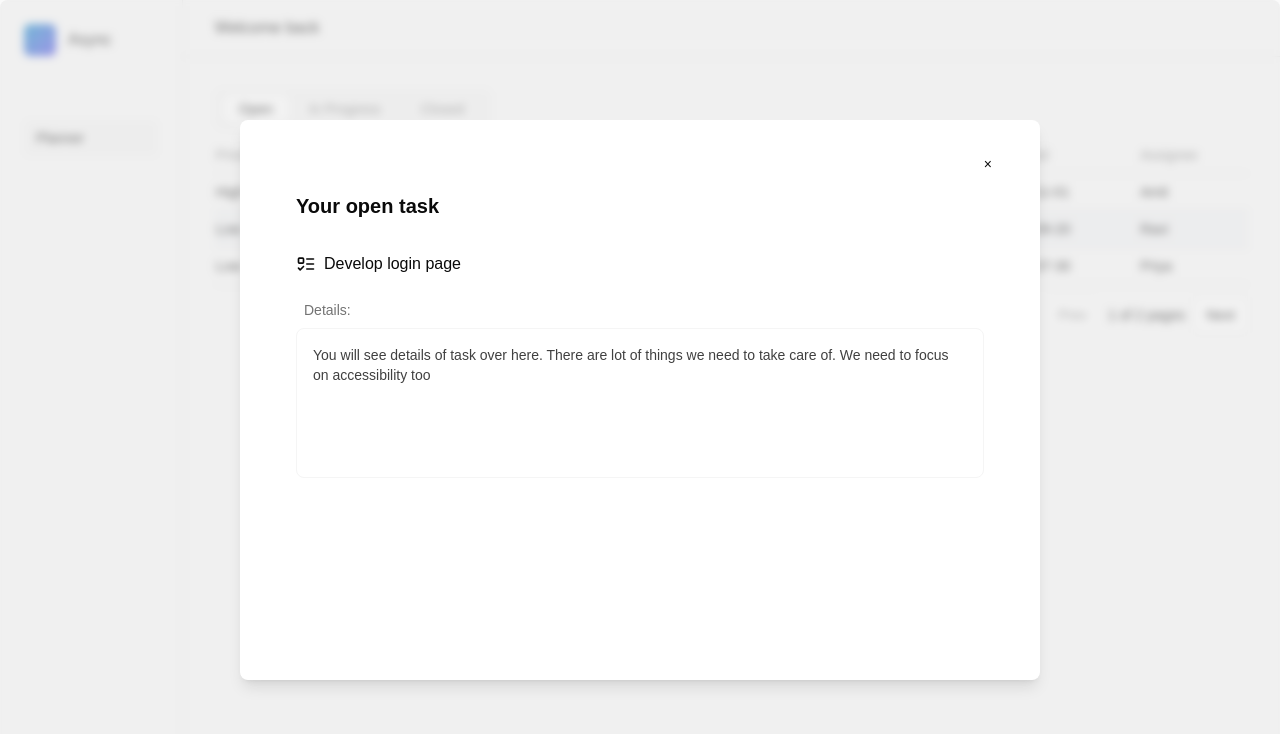
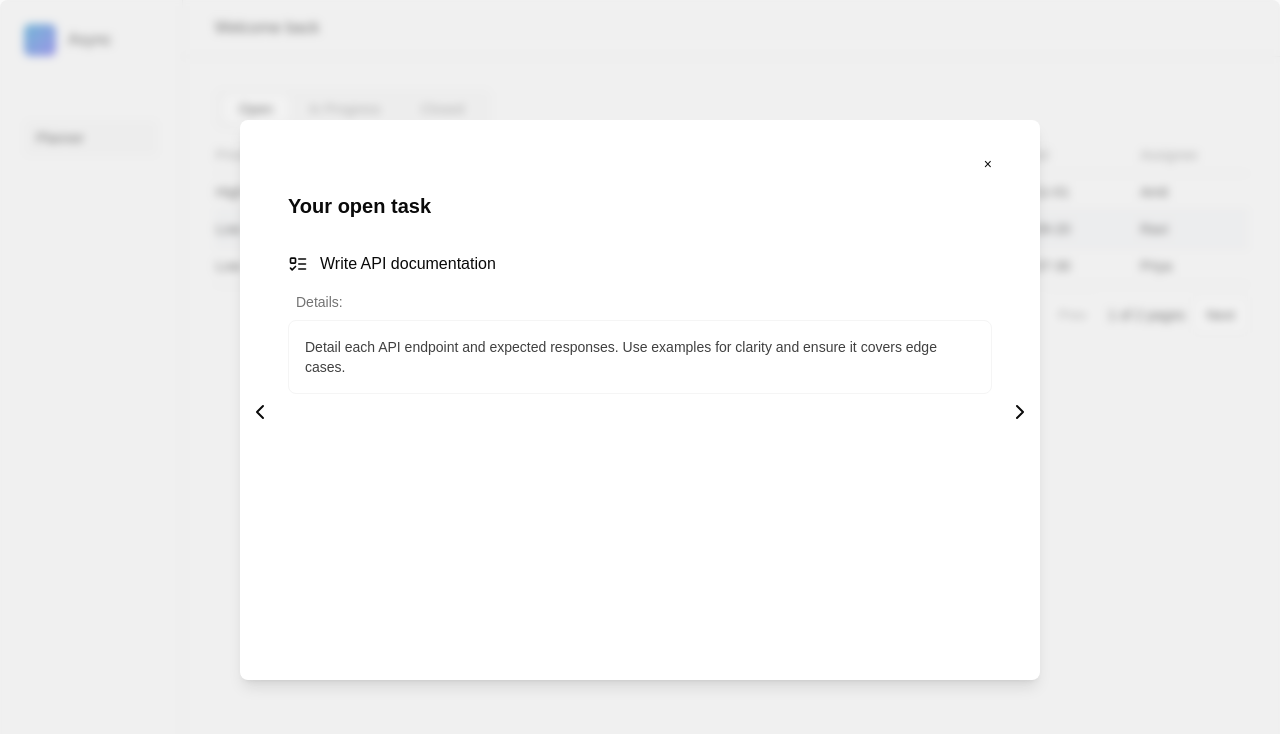
Before and after one commit to amittam104/async, a Next.js app: page /workspace in a window 1280 px wide. Both pictures are taken after a click on the element 731 px from the left and 229 px from the top of the page. Shown: the top 734 px of the page. Built offline with nearby package versions, Linux system fonts and the light colour scheme.

Commit message:
chore: task travering in modal

```diff
--- a/components/PlannerTables.jsx
+++ b/components/PlannerTables.jsx
@@ -1,7 +1,7 @@
 import { useEffect, useRef, useState } from "react";
 import { Button } from "./ui/button";
 import Modal from "./Modal";
-import { ListTodo } from "lucide-react";
+import { ChevronLeft, ChevronRight, ListTodo } from "lucide-react";
 
 const plannerData = [
   {
@@ -14,7 +14,7 @@ const plannerData = [
     created: "2024-11-01",
     assignee: "Amit",
     details:
-      "You will see details of task over here. There are lot of things we need to take care of. We need to focus on accessibility too",
+      "You will see details of the task over here. There are a lot of things we need to take care of. We need to focus on accessibility too.",
   },
   {
     id: 2,
@@ -25,6 +25,8 @@ const plannerData = [
     dueDate: "2024-12-05",
     created: "2024-10-10",
     assignee: "Priya",
+    details:
+      "This bug affects the layout on mobile devices. Ensure alignment fixes are compatible across screen sizes.",
   },
   {
     id: 3,
@@ -35,6 +37,8 @@ const plannerData = [
     dueDate: "2024-11-15",
     created: "2024-09-20",
     assignee: "Ravi",
+    details:
+      "Detail each API endpoint and expected responses. Use examples for clarity and ensure it covers edge cases.",
   },
   {
     id: 4,
@@ -45,6 +49,8 @@ const plannerData = [
     dueDate: "2024-12-12",
     created: "2024-08-25",
     assignee: "Amit",
+    details:
+      "Integrate Stripe as the payment gateway. Ensure proper error handling and support for multiple currencies.",
   },
   {
     id: 5,
@@ -55,6 +61,8 @@ const plannerData = [
     dueDate: "2024-12-10",
     created: "2024-07-30",
     assignee: "Priya",
+    details:
+      "Update README to reflect recent changes. Include installation instructions and major feature descriptions.",
   },
   {
     id: 6,
@@ -65,6 +73,8 @@ const plannerData = [
     dueDate: "2024-11-25",
     created: "2024-06-22",
     assignee: "Ravi",
+    details:
+      "Design the user dashboard with responsiveness in mind. Include analytics and user activity overview sections.",
   },
   {
     id: 7,
@@ -75,6 +85,8 @@ const plannerData = [
     dueDate: "2024-12-15",
     created: "2024-08-05",
     assignee: "Ankit",
+    details:
+      "Implement CI/CD pipeline with GitHub Actions. Ensure automated tests run and deployments to staging are smooth.",
   },
   {
     id: 8,
@@ -85,6 +97,8 @@ const plannerData = [
     dueDate: "2024-11-18",
     created: "2024-09-10",
     assignee: "Priya",
+    details:
+      "Refactor homepage for better performance. Focus on reducing render times and optimizing image loading.",
   },
   {
     id: 9,
@@ -95,6 +109,8 @@ const plannerData = [
     dueDate: "2024-12-20",
     created: "2024-10-01",
     assignee: "Ravi",
+    details:
+      "Implement secure user authentication with password encryption. Allow login via email and social accounts.",
   },
   {
     id: 10,
@@ -105,6 +121,8 @@ const plannerData = [
     dueDate: "2024-12-25",
     created: "2024-07-15",
     assignee: "Amit",
+    details:
+      "Fix issues with layout shifting on smaller screens. Verify that padding and margins are responsive.",
   },
   {
     id: 11,
@@ -115,6 +133,8 @@ const plannerData = [
     dueDate: "2024-11-30",
     created: "2024-09-05",
     assignee: "Priya",
+    details:
+      "Implement search with filters by date and priority. Optimize for fast performance on large data sets.",
   },
   {
     id: 12,
@@ -125,6 +145,8 @@ const plannerData = [
     dueDate: "2024-11-10",
     created: "2024-08-20",
     assignee: "Ankit",
+    details:
+      "Update all project dependencies to their latest versions. Test compatibility and resolve breaking changes.",
   },
   {
     id: 13,
@@ -135,6 +157,8 @@ const plannerData = [
     dueDate: "2024-12-05",
     created: "2024-10-12",
     assignee: "Ravi",
+    details:
+      "Build a file upload feature supporting various formats. Ensure large files are uploaded with error handling.",
   },
   {
     id: 14,
@@ -145,6 +169,8 @@ const plannerData = [
     dueDate: "2024-12-10",
     created: "2024-09-30",
     assignee: "Amit",
+    details:
+      "Resolve connection issues with the database. Check for connection pooling and optimize connection limits.",
   },
   {
     id: 15,
@@ -155,6 +181,8 @@ const plannerData = [
     dueDate: "2024-11-28",
     created: "2024-06-10",
     assignee: "Priya",
+    details:
+      "Optimize CSS to improve mobile performance. Minify CSS files and reduce unused styles for faster load times.",
   },
 ];
 
@@ -162,6 +190,7 @@ export function OpenTaskTable() {
   const rowRef = useRef([]);
   const [currentPage, setCurrentPage] = useState(1);
   const [isModalOpen, setIsModalOpen] = useState(false);
+  const [taskIndexModal, setTaskIndexModal] = useState();
   const itemsPerPage = 3;
 
   const indexOfLastItemOnPage = currentPage * itemsPerPage;
@@ -204,15 +233,49 @@ export function OpenTaskTable() {
     if (e.key === "ArrowUp" && i > 0) {
       rowRef?.current[i - 1]?.focus();
     }
+
+    if (e.key === "Enter") {
+      setIsModalOpen(true);
+      setTaskIndexModal(i);
+    }
+
+    if (e.key === "Escape") {
+      setIsModalOpen(false);
+    }
+
+    // handle modal traversing with key down
+    if (e.key === "ArrowRight") {
+      if (openPlannerData.length <= taskIndexModal + 1) return;
+      setTaskIndexModal((taskIndex) => taskIndex + 1);
+    }
+
+    if (e.key === "ArrowLeft") {
+      if (taskIndexModal === 0) return;
+      setTaskIndexModal((i) => i - 1);
+    }
   }
 
-  // handle Modal toggle
+  // handle task modal toggle
   function handleModalClose() {
     setIsModalOpen(false);
   }
 
-  function handleModalOpen() {
+  function handleModalOpen(taskIndex) {
     setIsModalOpen(true);
+    setTaskIndexModal(taskIndex);
+  }
+
+  // Handle task modal traversing
+  function handleModalTaskLeft() {
+    if (taskIndexModal === 0) return;
+    setTaskIndexModal((i) => {
+      i - 1;
+    });
+  }
+
+  function handleModalTaskRight() {
+    if (openPlannerData.length <= taskIndexModal + 1) return;
+    setTaskIndexModal((taskIndex) => taskIndex + 1);
   }
 
   return (
@@ -249,7 +312,7 @@ export function OpenTaskTable() {
                 key={row.id}
                 ref={(el) => (rowRef.current[i] = el)}
                 onKeyDown={(e) => handleKeyDown(e, i)}
-                onClick={handleModalOpen}
+                onClick={() => handleModalOpen(i)}
                 tabIndex="0"
                 className="focus:outline-none focus:bg-gray-100 text-center border-b py-2"
               >
@@ -305,18 +368,42 @@ export function OpenTaskTable() {
       </div>
 
       <Modal isOpen={isModalOpen} onClose={handleModalClose}>
-        <h2 className="ml-6 text-xl font-semibold mb-8">
-          Your {currentData.find((row, i) => row.id === 1).status} task
+        <h2 className="ml-4 text-xl font-semibold mb-8">
+          Your{" "}
+          {
+            plannerData
+              .filter((row, i) => row.status === "open")
+              .find((row, i) => i === taskIndexModal)?.status
+          }{" "}
+          task
         </h2>
-        <div className="px-6">
-          <h3 className="text-md font-medium mb-6 flex items-center">
-            <ListTodo className="w-5 mr-2" />
-            {currentData.find((row, i) => row.id === 1).name}
+        <div className="px-4">
+          <h3 className="text-md font-medium mb-4 flex items-center">
+            <ListTodo className="w-5 mr-3" />
+            {
+              plannerData
+                .filter((row, i) => row.status === "open")
+                .find((row, i) => i === taskIndexModal)?.name
+            }
           </h3>
 
           <p className="ml-2 mb-2 text-sm text-neutral-500">Details:</p>
-          <div className="w-full border border-neutral-100 rounded-lg h-full py-4 px-4 text-sm text-neutral-700">
-            {currentData.find((row, i) => row.id === 1).details}
+          <div className="w-full border border-neutral-100 rounded-lg  py-4 px-4 text-sm text-neutral-700">
+            {
+              plannerData
+                .filter((row, i) => row.status === "open")
+                .find((row, i) => i === taskIndexModal)?.details
+            }
+          </div>
+          <div>
+            <ChevronLeft
+              className="absolute top-[50%] left-2 "
+              onClick={(i) => handleModalTaskLeft(i)}
+            />
+            <ChevronRight
+              className="absolute top-[50%] right-2 "
+              onClick={(i) => handleModalTaskRight(i)}
+            />
           </div>
         </div>
       </Modal>
```
